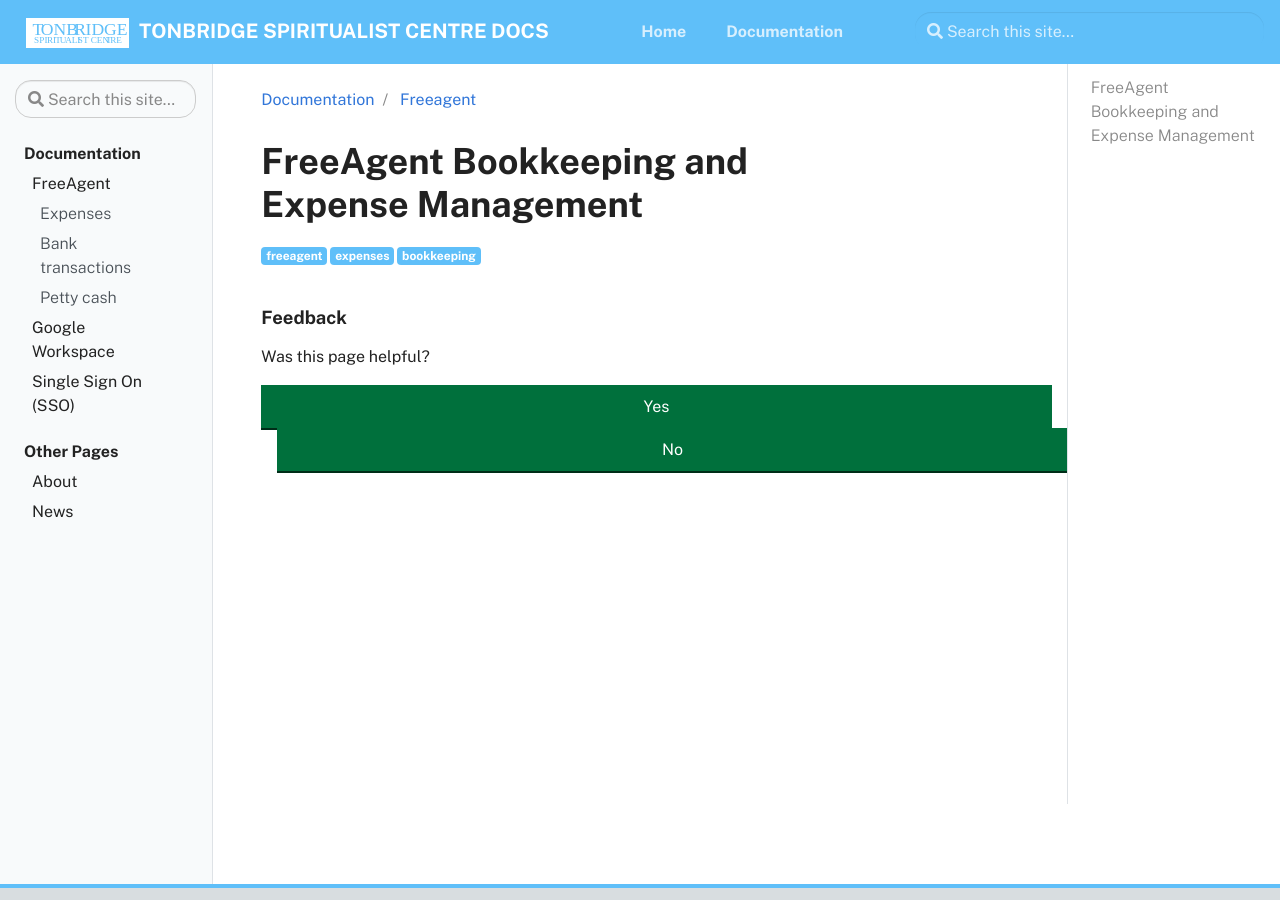
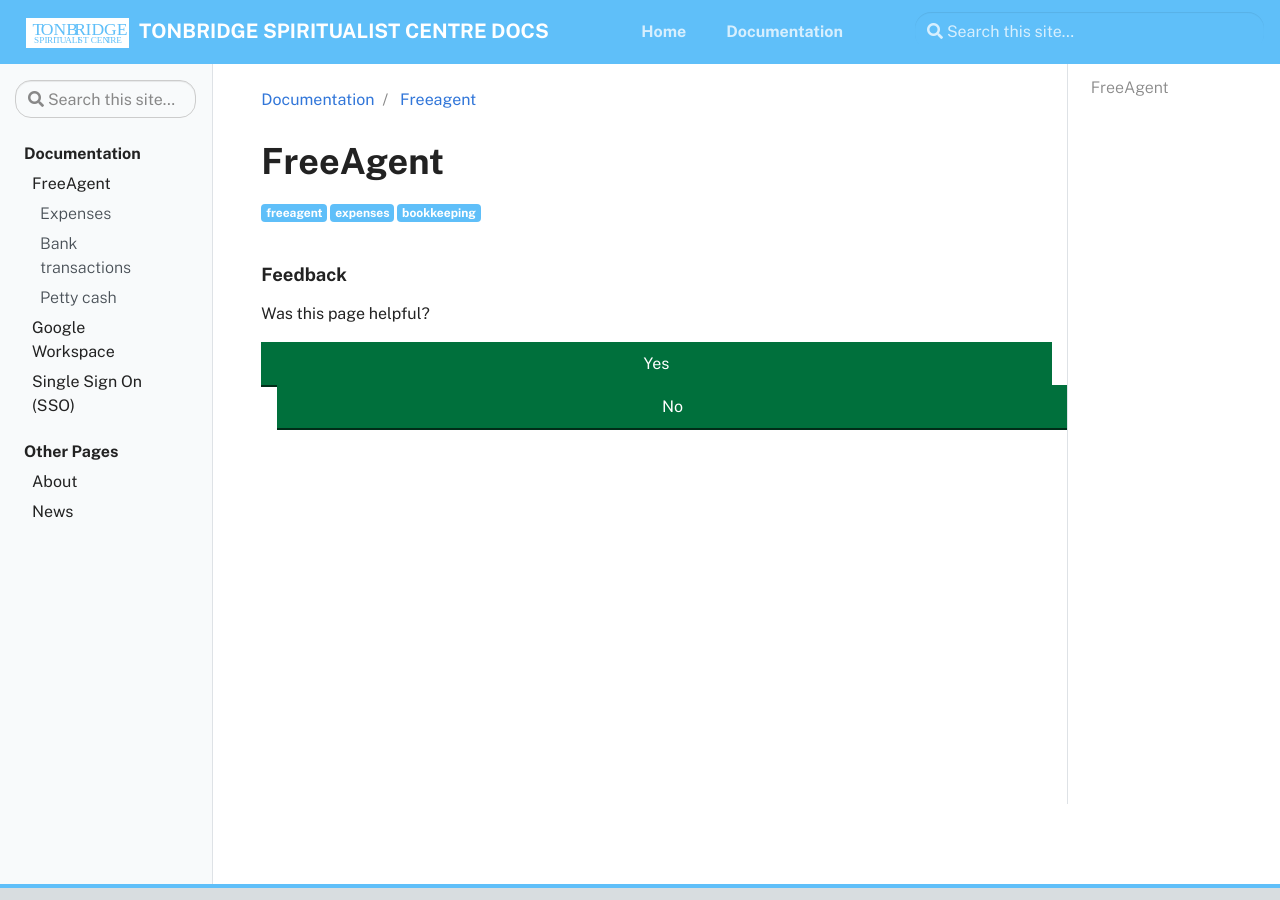
Before and after one commit to tonbridgespiritualist/docs, a Jekyll site: the page built from _docs/freeagent/index.md, in a window 1280 px wide and 900 px high. Built offline with Jekyll 4.4.1, drawn with Linux system fonts in a browser that asks for light colours.

Commit message:
Update index.md

```diff
--- a/_docs/freeagent/index.md
+++ b/_docs/freeagent/index.md
@@ -6,4 +6,4 @@ tags:
  - bookkeeping
 description: Using the Centre accounting and financial management system.
 ---
-# FreeAgent Bookkeeping and Expense Management
+# FreeAgent
```
